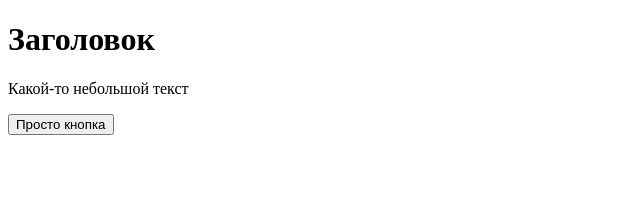
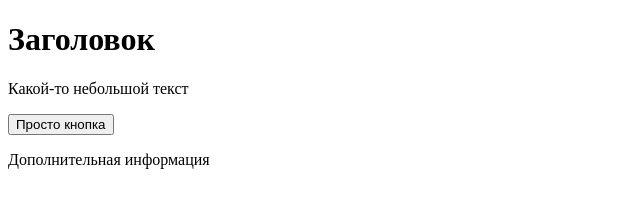
Before and after one commit to Nig0li/new, a plain HTML site: page index.html in a window 1280 px wide. Shown: the whole page, without its empty margins (0-640 px from the left). Drawn offline with Linux system fonts and the light colour scheme.

Commit message:
Дополнительная информация

```diff
--- a/index.html
+++ b/index.html
@@ -8,5 +8,6 @@
 <h1>Заголовок</h1>
 <p>Какой-то небольшой текст</p>
 <input type="button" value="Просто кнопка">
+<p>Дополнительная информация</p>
 </body>
 </html>
```
